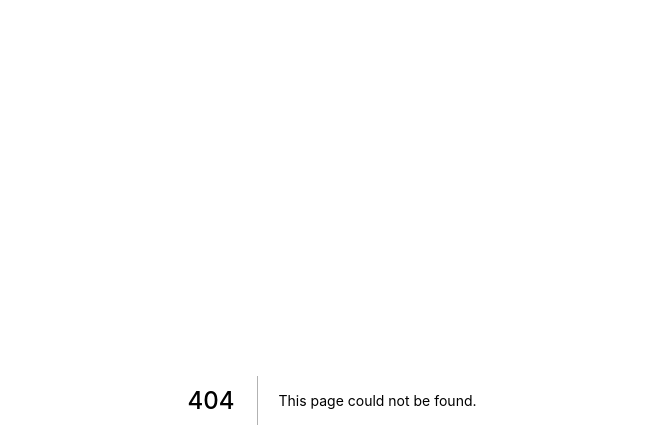
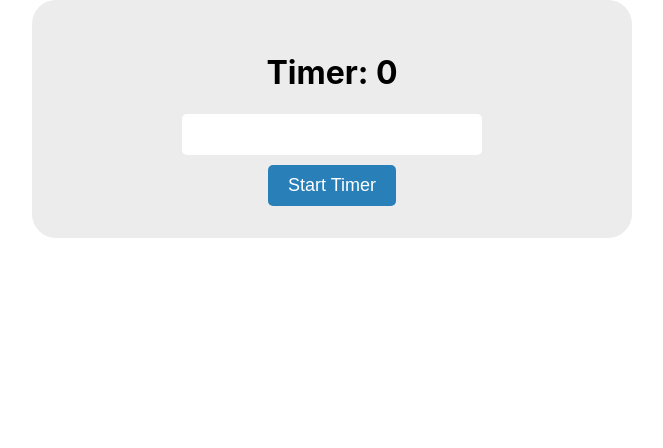
Before and after one commit to jun0222/next-various, a Next.js app: page /timer in a window 1280 px wide. Before the commit this address had no page. Shown: the top 448 px of the page, without its empty margins (308-971 px from the left). Built offline with nearby package versions, Linux system fonts and the light colour scheme.

Commit message:
Feature: Timer

```diff
--- /dev/null
+++ b/components/Timer/Timer.module.css
@@ -0,0 +1,45 @@
+.center {
+  display: flex;
+  justify-content: center;
+  align-items: center;
+  height: 100vh;
+  flex-direction: column;
+}
+
+.timer-container {
+  display: flex;
+  flex-direction: column;
+  align-items: center;
+  justify-content: center;
+  margin-top: 30px;
+  max-width: 600px;
+  margin: 0 auto;
+  background-color: #ececec;
+  padding: 32px;
+  border-radius: 24px;
+}
+
+.timer-input {
+  width: 300px;
+  padding: 10px;
+  border: none;
+  border-radius: 5px;
+  margin-bottom: 10px;
+  font-size: 18px;
+  text-align: center;
+}
+
+.timer-button {
+  background-color: #2980b9;
+  border: none;
+  border-radius: 5px;
+  color: #fff;
+  padding: 10px 20px;
+  font-size: 18px;
+  cursor: pointer;
+  transition: background-color 0.2s ease-in-out;
+}
+
+.timer-button:hover {
+  background-color: #1e6091;
+}
--- /dev/null
+++ b/components/Timer/index.tsx
@@ -0,0 +1,45 @@
+import { useState, useEffect } from 'react'
+import styles from './Timer.module.css'
+
+const Timer = () => {
+  const [seconds, setSeconds] = useState<number>(0)
+  const [inputValue, setInputValue] = useState<string>('')
+
+  useEffect(() => {
+    let interval: any = null
+    if (seconds > 0) {
+      interval = setInterval(() => {
+        setSeconds(seconds - 1)
+      }, 1000)
+    } else {
+      clearInterval(interval)
+      alert('Timer is up!')
+    }
+    return () => clearInterval(interval)
+  }, [seconds])
+
+  const startTimer = () => {
+    setSeconds(parseInt(inputValue))
+  }
+
+  const handleInputChange = (e: React.ChangeEvent<HTMLInputElement>) => {
+    setInputValue(e.target.value)
+  }
+
+  return (
+    <div className={styles['timer-container']}>
+      <h1>Timer: {seconds}</h1>
+      <input
+        className={styles['timer-input']}
+        type="number"
+        value={inputValue}
+        onChange={handleInputChange}
+      />
+      <button className={styles['timer-button']} onClick={startTimer}>
+        Start Timer
+      </button>
+    </div>
+  )
+}
+
+export default Timer
--- /dev/null
+++ b/pages/timer/index.tsx
@@ -0,0 +1,11 @@
+import Timer from '../../components/Timer'
+
+const Home = () => {
+  return (
+    <div>
+      <Timer />
+    </div>
+  )
+}
+
+export default Home
```
